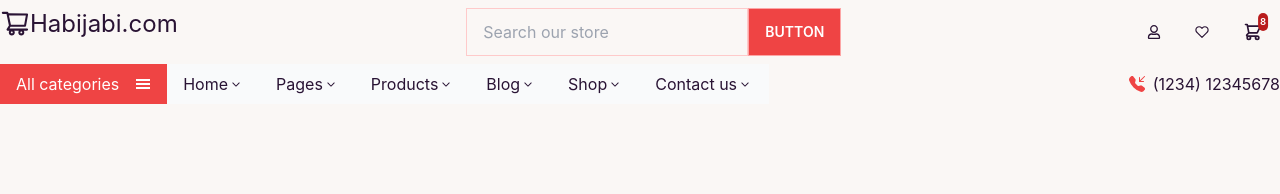
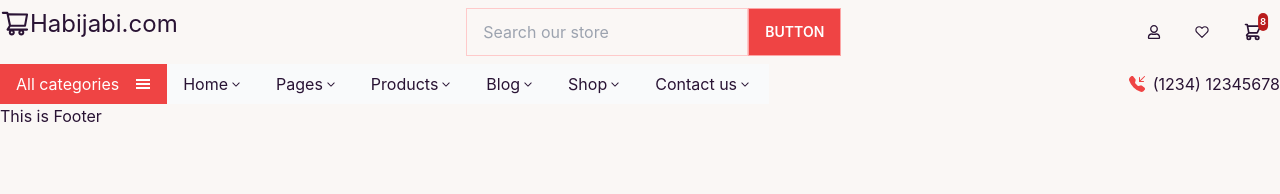
Before and after one commit to habijabiagency/habijabi-dot-com, a React (Create React App) app: page / in a window 1280 px wide. Shown: the top 194 px of the page. Built offline with nearby package versions, Linux system fonts and the light colour scheme.

Commit message:
Footer text added

```diff
--- a/src/Components/Footer/Footer.jsx
+++ b/src/Components/Footer/Footer.jsx
@@ -3,7 +3,7 @@ import React from 'react';
 const Footer = () => {
     return (
         <div>
-
+            This is Footer
         </div>
     );
 };
```
